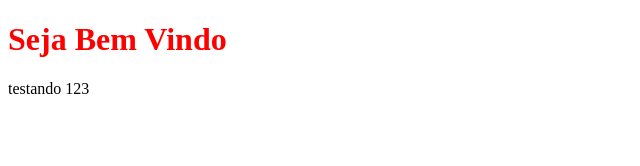
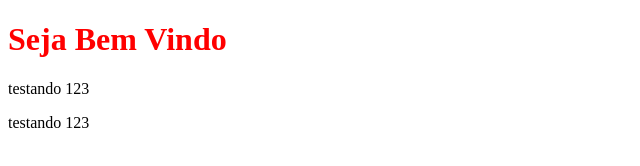
Before and after one commit to vargxrz/repositorio-remoto-exemplo, a plain HTML site: page index.html in a window 1280 px wide. Shown: the full height of the page, 0-640 px from the left. Drawn offline with Linux system fonts and the light colour scheme.

Commit message:
feature_001

```diff
--- a/index.html
+++ b/index.html
@@ -15,6 +15,8 @@
 <body>
    <h1 class="fg-red">Seja Bem Vindo</h1>
     <p>testando 123</p>
+    <p>testando 123</p>
+
 
 </body>
 </html>
```
